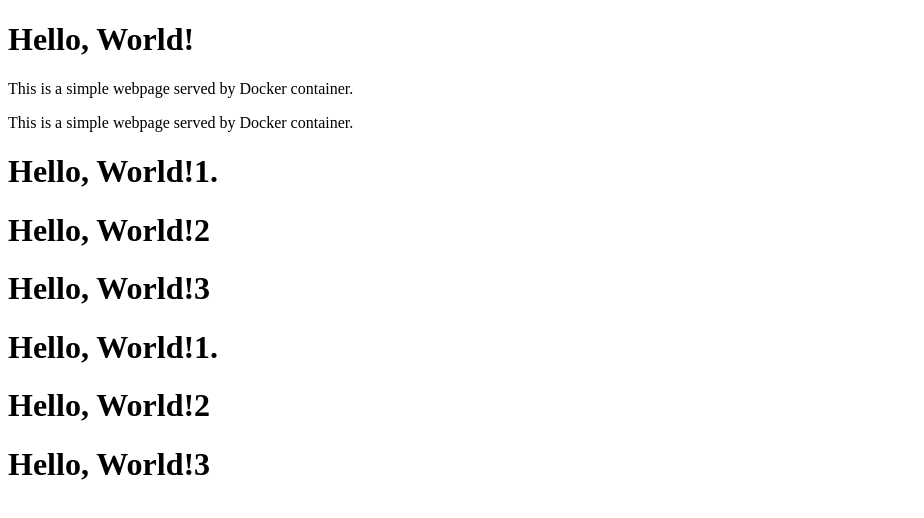
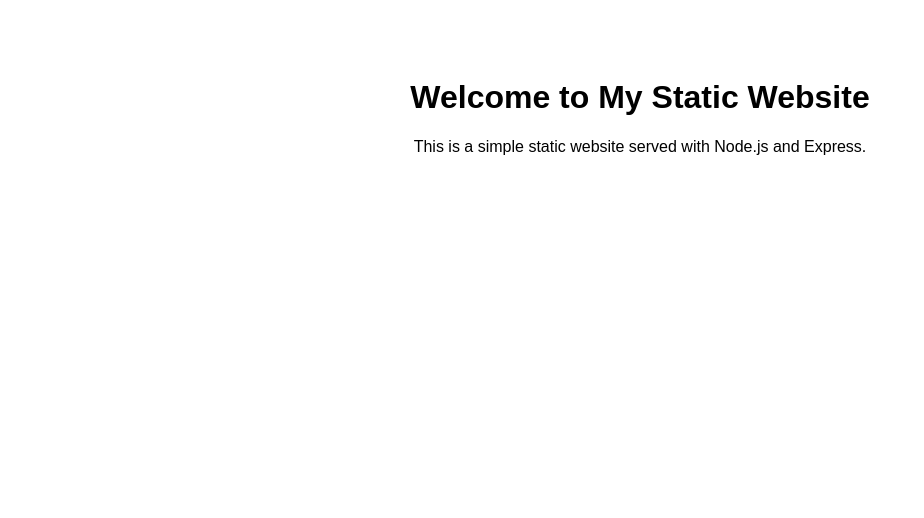
Before and after one commit to Manjeet-Singh2428/shared-workflows-prac, a website: page index.html in a window 1280 px wide. Shown: the whole page, without its empty margins (0-924 px from the left). Drawn offline with Linux system fonts and the light colour scheme.

Commit message:
Update index.html

```diff
--- a/index.html
+++ b/index.html
@@ -3,17 +3,17 @@
 <head>
     <meta charset="UTF-8">
     <meta name="viewport" content="width=device-width, initial-scale=1.0">
-    <title>Simple Webpage</title>
+    <title>My Static Website</title>
+    <style>
+        body {
+            font-family: Arial, sans-serif;
+            text-align: center;
+            padding: 50px;
+        }
+    </style>
 </head>
 <body>
-    <h1>Hello, World!</h1>
-    <p>This is a simple webpage served by Docker container.</p>
-    <p>This is a simple webpage served by Docker container.</p>
-    <h1>Hello, World!1.</h1>
-    <h1>Hello, World!2</h1>
-    <h1>Hello, World!3</h1>
-     <h1>Hello, World!1.</h1>
-    <h1>Hello, World!2</h1>
-    <h1>Hello, World!3</h1>
+    <h1>Welcome to My Static Website</h1>
+    <p>This is a simple static website served with Node.js and Express.</p>
 </body>
 </html>
```
